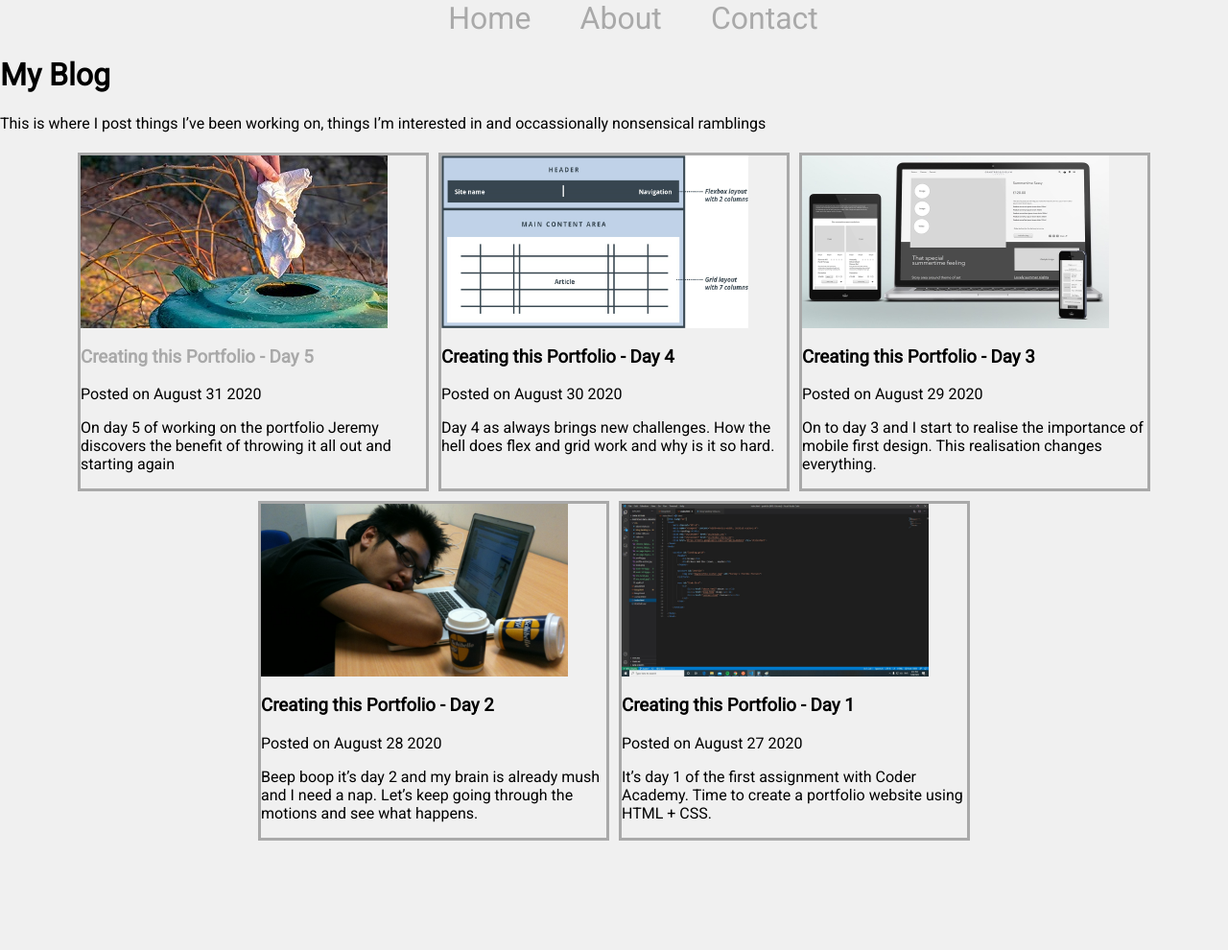
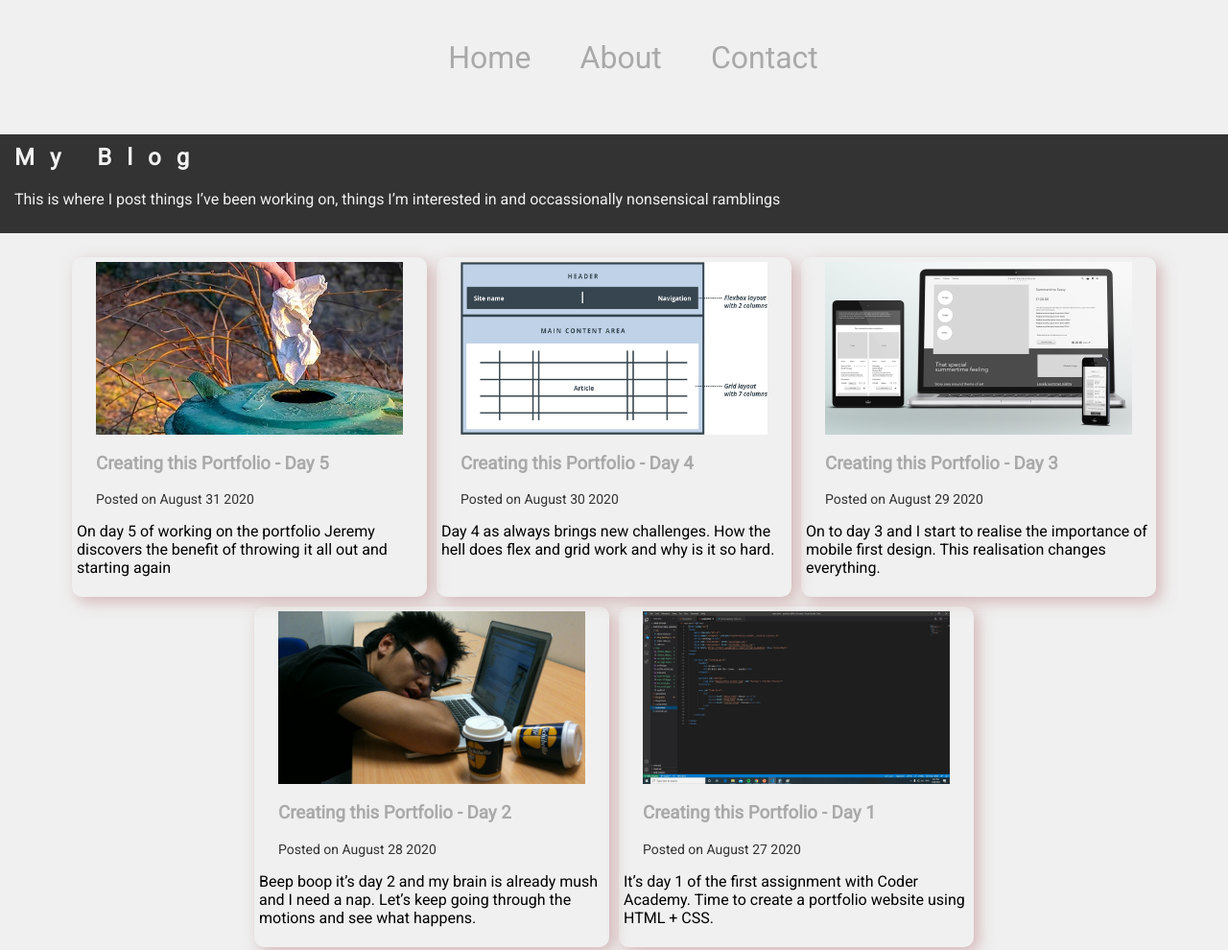
Before and after one commit to Jezzabell91/portfolio, a plain HTML site: page blog.html in a window 1280 px wide. Shown: the whole page at 96% size. Before the commit the page ends 881 px from the top, so only its background shows below. Drawn offline with Linux system fonts and the light colour scheme.

Commit message:
Fixed Styling on Blog landing page and blog post pages

```diff
--- a/blog.html
+++ b/blog.html
@@ -13,7 +13,7 @@
     <!-- Header component with nav bar, title and blog introduction -->
     <header>
         <!-- Navigation Bar with links to other pages -->
-        <nav id="link-nav">
+        <nav class="nav-list">
             <ul>
                 <li><a href="index.html">Home</a></li>
                 <li><a href="about.html">About</a></li>
@@ -21,11 +21,16 @@
             </ul>
         </nav>
 
-
+        <!-- Title box component -->
+        <section id="title-box">
             <h1>My Blog</h1>
             <p>This is where I post things I’ve been working on, things I’m interested in and occassionally nonsensical
                 ramblings</p>
+        </section>
+
     </header>
+
+
 
     <!-- Flex container holds the 5 most recent blogs so that they display responsively -->
     <section id="flex-container">
@@ -35,11 +40,9 @@
                 <picture class="blog-preview-img">
                     <img src="img/blog5-small.jpg" alt="Trash">
                 </picture>
+                <h3>Creating this Portfolio - Day 5</h3>
+                <time>Posted on August 31 2020</time>
             </a>
-        <a href="blog5.html">
-            <h3>Creating this Portfolio - Day 5</h3>
-        </a>
-            <time>Posted on August 31 2020</time>
             <section class="blog-preview">
                 <p>On day 5 of working on the portfolio Jeremy discovers the benefit of throwing it all out and starting
                     again </p>
@@ -47,46 +50,60 @@
         </section>
 
         <section class="blog-card">
+            <a href="blog4.html">
                 <picture class="blog-preview-img">
                     <img src="img/blog4.jpg" alt="Flex and Grid Layout">
                 </picture>
                 <h3>Creating this Portfolio - Day 4</h3>
                 <time>Posted on August 30 2020</time>
+            </a>
             <section class="blog-preview">
-                <p>Day 4 as always brings new challenges. How the hell does flex and grid work and why is it so hard. </p>
+                <p>Day 4 as always brings new challenges. How the hell does flex and grid work and why is it so hard.
+                </p>
             </section>
         </section>
 
+
         <section class="blog-card">
+            <a href="blog3.html">
                 <picture class="blog-preview-img">
                     <img src="img/blog3.jpg" alt="Designing for different screens">
                 </picture>
                 <h3>Creating this Portfolio - Day 3</h3>
                 <time>Posted on August 29 2020</time>
+            </a>
             <section class="blog-preview">
-                <p>On to day 3 and I start to realise the importance of mobile first design. This realisation changes everything.</p>
+                <p>On to day 3 and I start to realise the importance of mobile first design. This realisation changes
+                    everything.</p>
             </section>
         </section>
 
+
         <section class="blog-card">
+            <a href="blog2.html">
                 <picture class="blog-preview-img">
                     <img src="img/blog2.jpg" alt="Student sleeping at desk with coffees">
                 </picture>
                 <h3>Creating this Portfolio - Day 2</h3>
                 <time>Posted on August 28 2020</time>
+            </a>
             <section class="blog-preview">
-                <p>Beep boop it’s day 2 and my brain is already mush and I need a nap. Let’s keep going through the motions and see what happens.</p>
+                <p>Beep boop it’s day 2 and my brain is already mush and I need a nap. Let’s keep going through the
+                    motions and see what happens.</p>
             </section>
         </section>
 
         <section class="blog-card">
+            <a href="blog1.html">
                 <picture class="blog-preview-img">
                     <img src="img/blog1.jpg" alt="Screenshot of the code for the portfolio">
                 </picture>
                 <h3>Creating this Portfolio - Day 1</h3>
                 <time>Posted on August 27 2020</time>
+            </a>
             <section class="blog-preview">
-                <p>It’s day 1 of the first assignment with Coder Academy. Time to create a portfolio website using HTML + CSS.</p>
+                <p>It’s day 1 of the first assignment with Coder Academy. Time to create a portfolio website using HTML
+                    + CSS.</p>
             </section>
         </section>
     </section>
--- a/css/blog-landing-style.css
+++ b/css/blog-landing-style.css
@@ -1,18 +1,23 @@
-nav {
-    width: 100%;
-    text-align: center;
+
+/* Add margin to title area */
+#title-box {
+    width: 100vw;
+    background-color: #333333;
+    padding-bottom: 10px;
+    margin-bottom: 20px;
 }
 
-ul {
-    display: flex;
-    flex-wrap: nowrap;
-    justify-content: center;
+#title-box h1 {
+    margin-left: 15px;
+    color: #F2F2F2;
+    letter-spacing: 1rem;
+    padding-top: 10px;
 }
 
-li {
-    font-size: clamp(18px, 2.5vw, 2rem);
-    margin-left: 2vw;
-    margin-right: 2vw;
+#title-box p {
+    margin-left: 15px;
+    margin-right: 15px;
+    color: #F2F2F2;
 }
 
 img {
@@ -27,9 +32,28 @@ img {
 }
 
 .blog-card {
-    border: solid darkgray;
+    border-radius: 10px;
+    box-shadow: 5px 5px 15px rgba(186, 126, 126, 0.5);
+    padding: 5px;
     flex: 0 1 360px;
     margin: 5px;
+    display: flex;
+    flex-direction: column;
+    align-items: center;
+}
+
+.blog-card :hover {
+    border-radius: 10px;
+    box-shadow: 10px 10px 25px rgba(186, 126, 126, 0.5);
+    padding: 5px;
+}
+
+
+time {
+    color: #333333;
+    font-size: 14px;
+    margin: 0;
+    padding: 0;
 }
 
 .blog-preview {
--- a/css/style.css
+++ b/css/style.css
@@ -4,10 +4,6 @@ html, body {
     font-family: 'Roboto';
     background-color: rgb(240, 240, 240);
 }
-/*
-h1 {
-    text-align: center;
-} */
 
 a {
     text-decoration: none;
@@ -25,3 +21,31 @@ a:hover {
 li {
     list-style: none;
 }
+
+.nav-list {
+    width: 100%;
+    text-align: center;
+    display: flex;
+    flex-wrap: nowrap;
+    justify-content: center;
+}
+
+.nav-list ul {
+    display: flex;
+    flex-wrap: nowrap;
+    justify-content: center;
+}
+
+
+.nav-list li {
+    margin: 25px;
+    font-size: clamp(24px, 2.5vw, 2rem);
+    margin-left: 2vw;
+    margin-right: 2vw;
+}
+
+.blog-list li {
+    font-size: 18px;
+    margin-left: 2vw;
+    margin-right: 2vw;
+}
```
Also changed, not shown: about.html (+1 -1 lines), blog1.html (+2 -2 lines), blog2.html (+2 -2 lines), blog3.html (+2 -2 lines), blog4.html (+2 -2 lines), blog5.html (+2 -2 lines), contact.html (+2 -2 lines), css/about-style.css (+0 -9 lines), 1 other file. Lines whose indentation alone changed are shown as unchanged.
